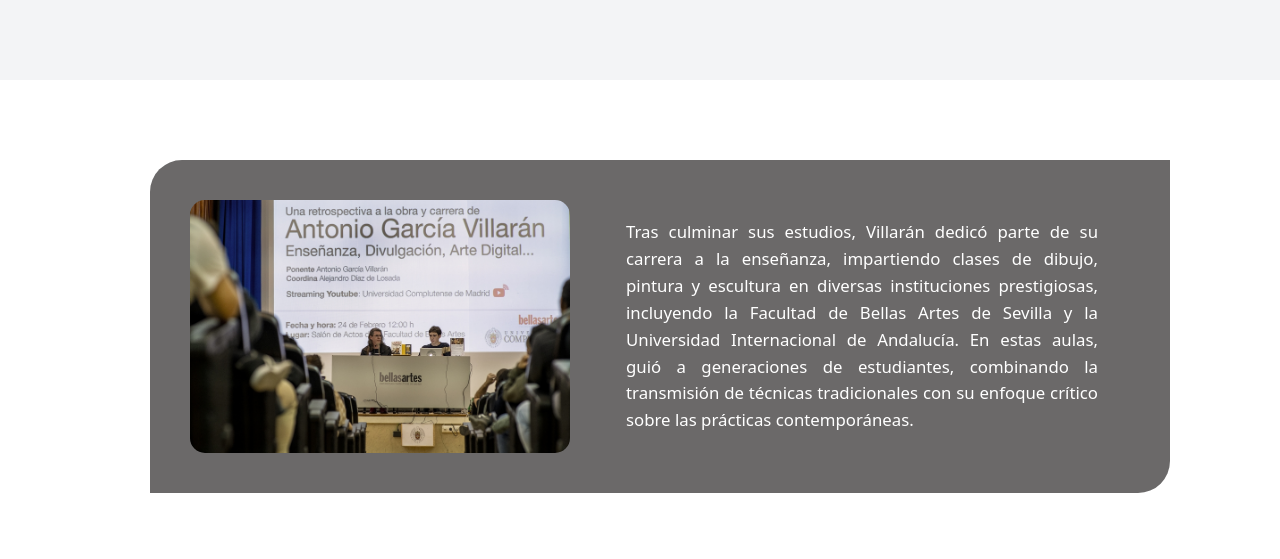
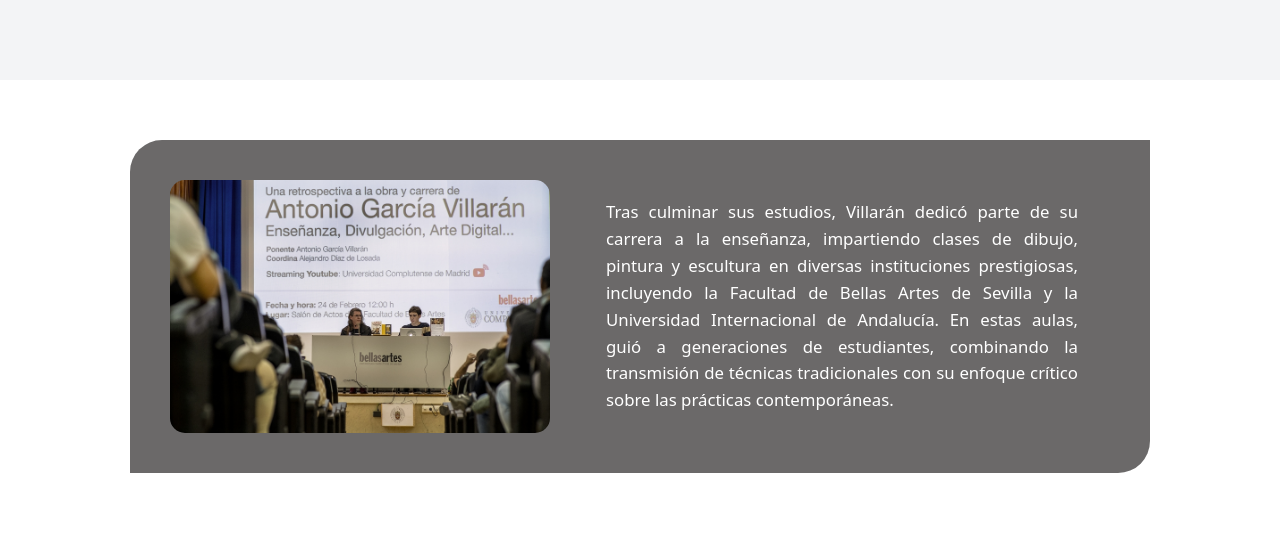
Before and after one commit to lucioangelmazzola/TP_Final_informatica_general, a website: page pages/recorrido_del_artista/profesor.html in a window 1280 px wide. Shown: the part 392-951 px from the top of the page. Drawn offline with Linux system fonts and the light colour scheme.

Commit message:
[V.FINAL]
1. Ultima subsesión actualizada.
2. Inicio de las actualizaciones de las complementarias

```diff
--- a/pages/recorrido_del_artista/profesor.html
+++ b/pages/recorrido_del_artista/profesor.html
@@ -116,7 +116,8 @@
 
         </nav>
 
-        <main class="order-3 p-5 m-5">
+        <main class="order-3 p-5">
+
 
             <section class="flex flex-col border-box p-10 gap-6">
 
```
